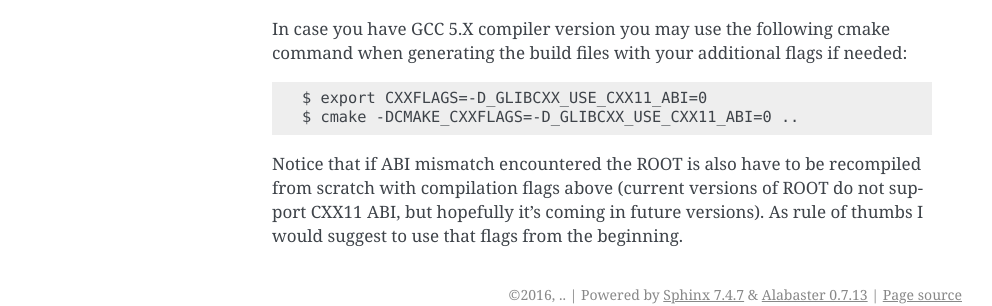
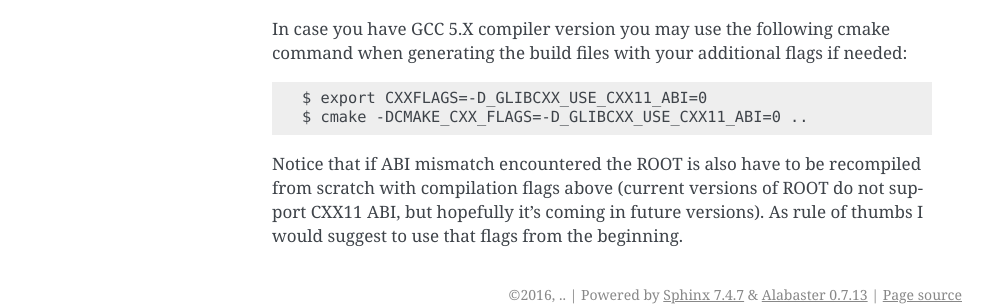
Before and after one commit to gnafit/gna, a Sphinx documentation site: the page built from doc/source/compilation.rst, in a window 1280 px wide. Shown: the part 1330-1636 px from the top of the page, without its empty margins (148-1140 px from the left). Built offline with Sphinx 7.4.7, drawn with Linux system fonts in a browser that asks for light colours.

Commit message:
Fix typo

```diff
--- a/doc/source/compilation.rst
+++ b/doc/source/compilation.rst
@@ -61,6 +61,6 @@ In case you have GCC 5.X compiler
 version you may use the following cmake command when generating the
 build files with your additional flags if needed::
   $ export CXXFLAGS=-D_GLIBCXX_USE_CXX11_ABI=0
-  $ cmake -DCMAKE_CXXFLAGS=-D_GLIBCXX_USE_CXX11_ABI=0 ..
+  $ cmake -DCMAKE_CXX_FLAGS=-D_GLIBCXX_USE_CXX11_ABI=0 ..
 Notice that if ABI mismatch encountered the ROOT is also have to be recompiled
 from scratch with compilation flags above (current versions of ROOT do not support CXX11 ABI, but hopefully it's coming in future versions). As rule of thumbs I would suggest to use that flags from the  beginning.
```
